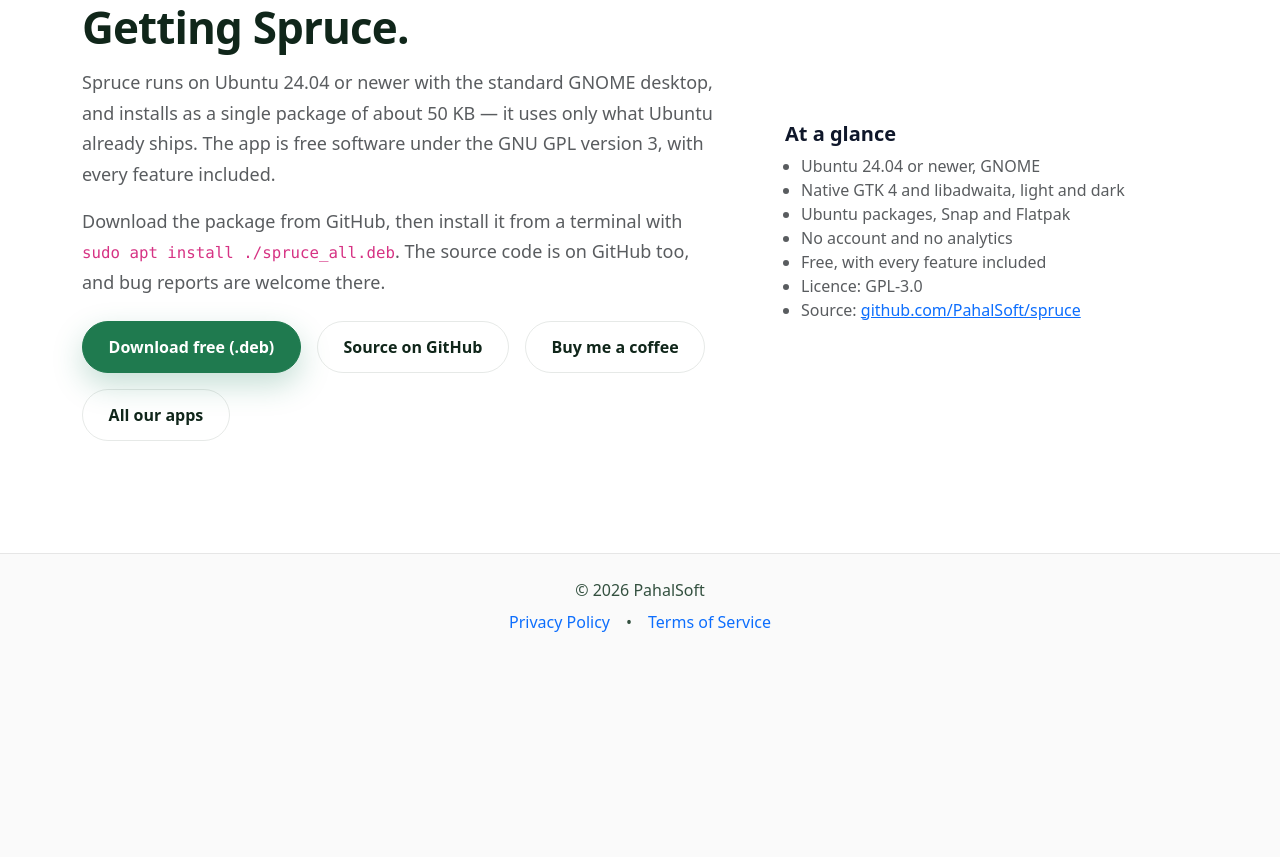
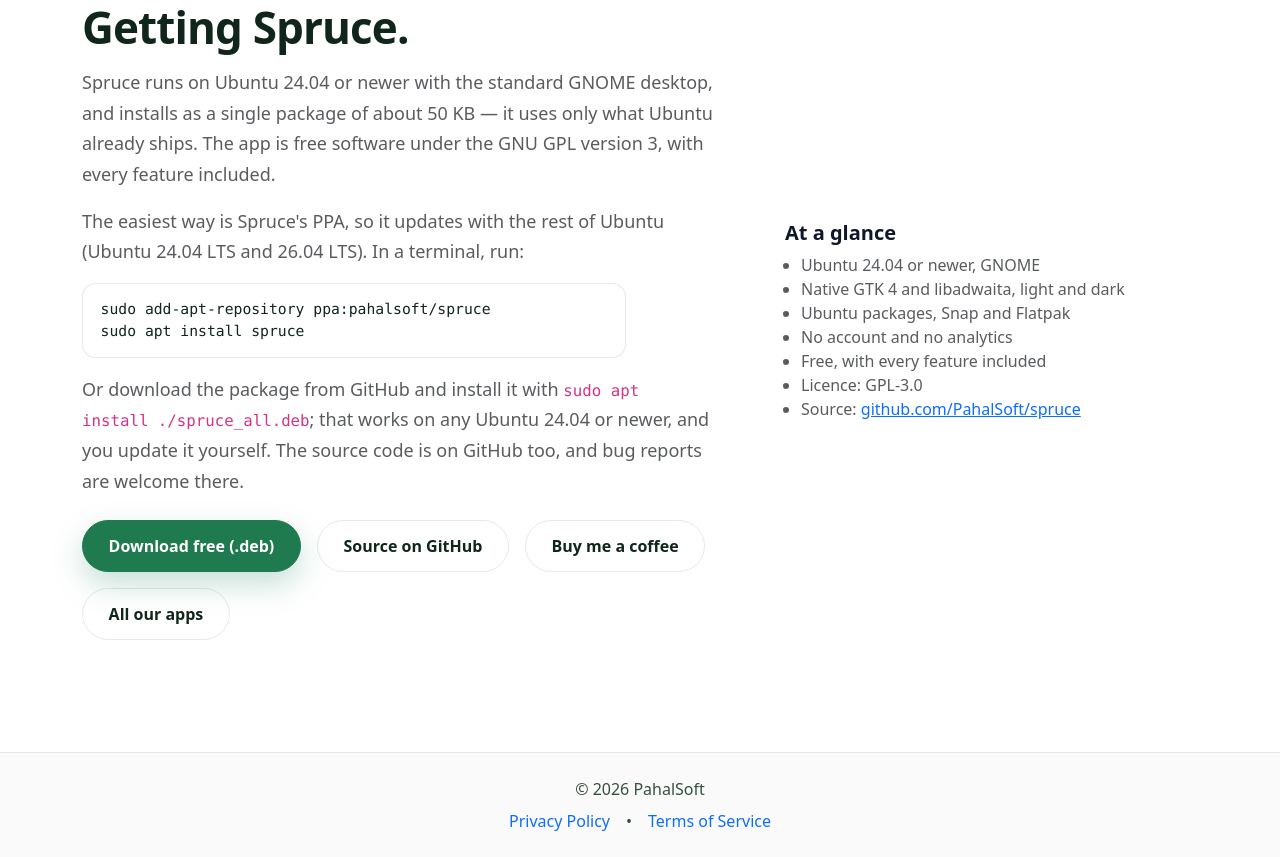
Before and after one commit to PahalSoft/pahalsoft.com, a plain HTML site: page apps/spruce.html in a window 1280 px wide. Shown: the part 7082-7939 px from the top of the page. Before the commit the page ends 7740 px from the top, so only its background shows below. Drawn offline with nearby package versions, Linux system fonts and the light colour scheme; files whose address does not match are found by name.

Commit message:
Spruce: install from the PPA
Co-Authored-By: Claude Opus 5.5 <noreply@anthropic.com>

```diff
--- a/apps/spruce.html
+++ b/apps/spruce.html
@@ -427,9 +427,16 @@
             is free software under the GNU GPL version 3, with every feature included.
           </p>
           <p class="text-muted">
-            Download the package from GitHub, then install it from a terminal with
-            <code>sudo apt install ./spruce_all.deb</code>. The source code is on GitHub
-            too, and bug reports are welcome there.
+            The easiest way is Spruce's PPA, so it updates with the rest of Ubuntu
+            (Ubuntu 24.04 LTS and 26.04 LTS). In a terminal, run:
+          </p>
+          <pre class="sp-install"><code>sudo add-apt-repository ppa:pahalsoft/spruce
+sudo apt install spruce</code></pre>
+          <p class="text-muted">
+            Or download the package from GitHub and install it with
+            <code>sudo apt install ./spruce_all.deb</code>; that works on any Ubuntu 24.04
+            or newer, and you update it yourself. The source code is on GitHub too, and
+            bug reports are welcome there.
           </p>
           <div class="mmw-cta d-flex flex-wrap gap-3 mt-4">
             <a class="btn btn-primary" href="https://github.com/PahalSoft/spruce/releases/latest/download/spruce_all.deb">Download free (.deb)</a>
--- a/style.css
+++ b/style.css
@@ -1147,3 +1147,20 @@ footer {
 .store-badge.desktop-badge { background: #e95420; color: #fff; }
 .store-badge.desktop-badge:hover { background: #c7461b; color: #fff; transform: translateY(-2px); }
 .store-badge .ubuntu-logo { width: 28px; height: 28px; flex-shrink: 0; }
+
+/* Spruce: the two-line PPA install command */
+.spruce-page .sp-install {
+  max-width: 34rem;
+  margin: 0.25rem 0 1rem;
+  padding: 0.9rem 1.1rem;
+  border-radius: 14px;
+  background: var(--mmw-card);
+  border: 1px solid var(--mmw-border);
+  overflow-x: auto;
+}
+
+.spruce-page .sp-install code {
+  color: inherit;
+  font-size: 0.92rem;
+  white-space: pre;
+}
```
